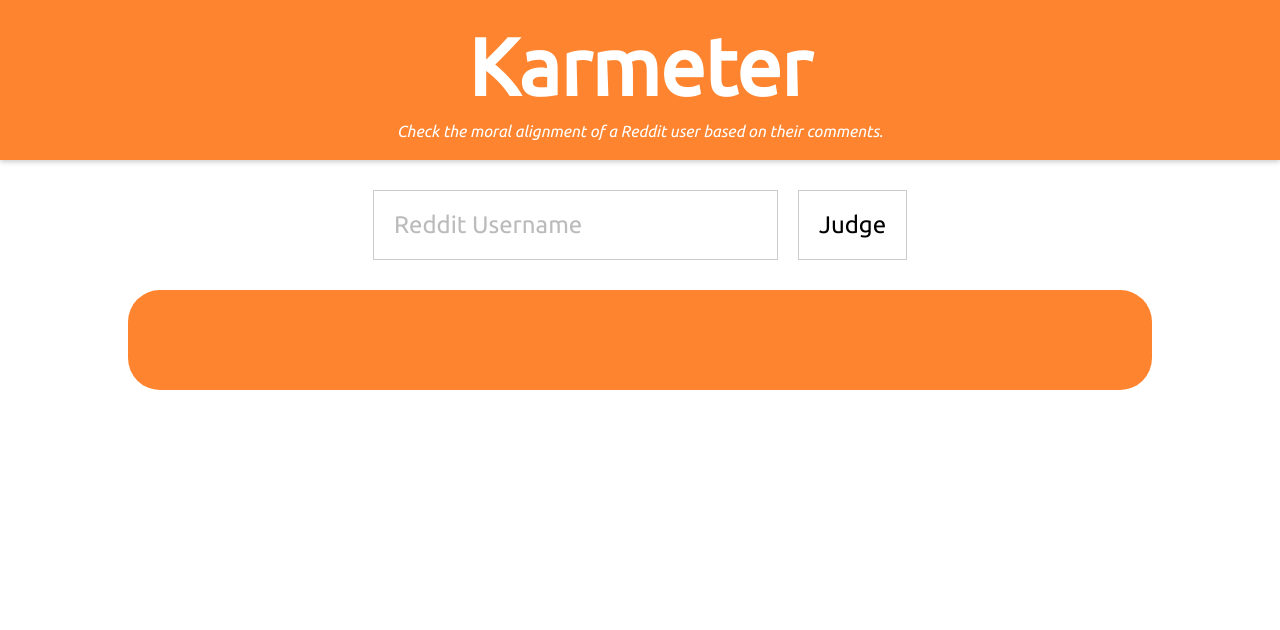
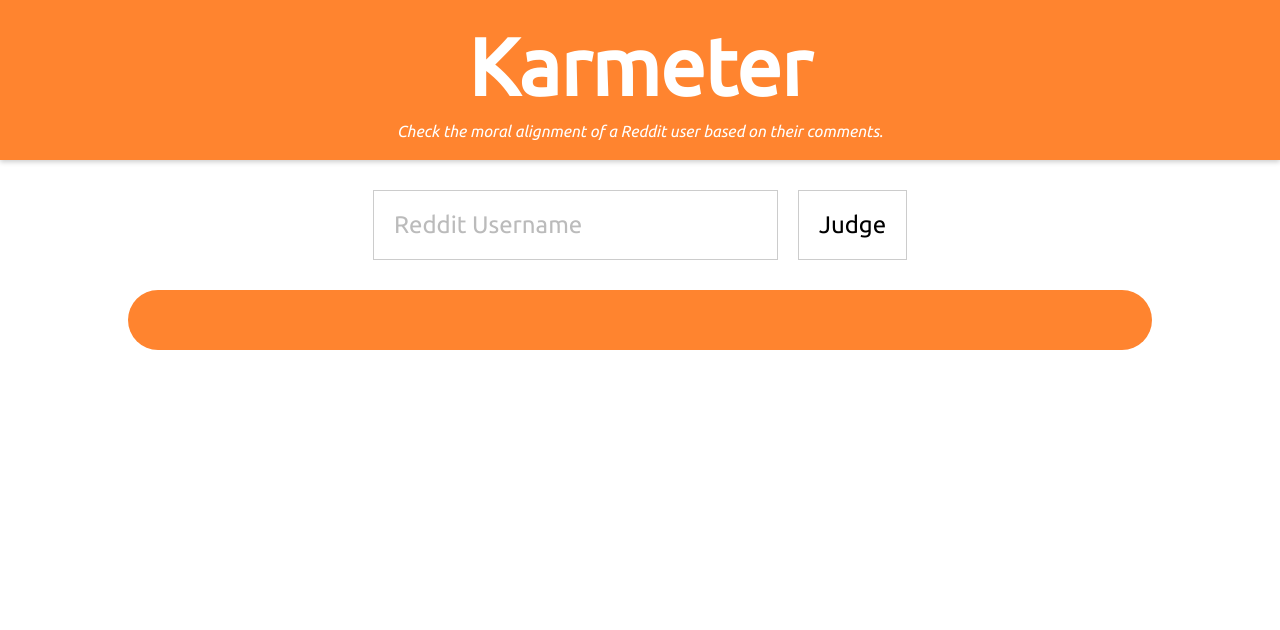
Before and after one commit to disseminate/karmeter, a PHP site: page / in a window 1280 px wide. Shown: the top 630 px of the page. Run offline with PHP 8.4, Linux system fonts and the light colour scheme; some libraries are stand-ins or nearby versions.

Commit message:
Shrunk the karmeter

```diff
--- a/css/style.css
+++ b/css/style.css
@@ -94,8 +94,7 @@
 }
 
 #bar {
-	margin: 20px;
-	margin-top: 0px;
+	margin: 0px;
 
 	display: inline-block;
 
@@ -105,9 +104,9 @@
     margin-left: auto;
 
 	width: 80%;
-	height: 100px;
+	height: 60px;
 
-	border-radius: 32px;
+	border-radius: 30px;
 
 	background-color:#FF842F;
 }
@@ -116,9 +115,9 @@
 	margin: 10px;
 	display: block;
 
-	height: 80px;
+	height: 40px;
 
-	border-radius: 32px;
+	border-radius: 20px;
 
 	background-color: #FFF;
 }
```
